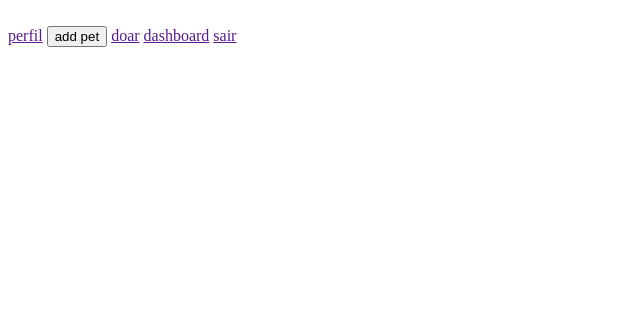
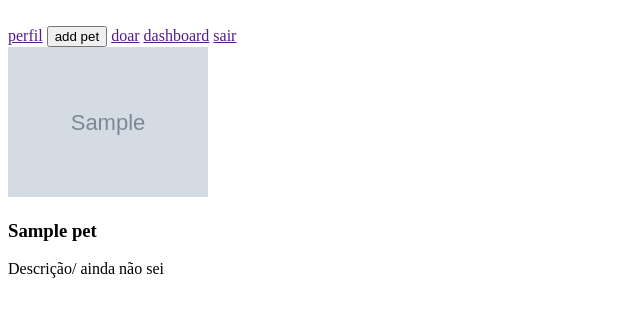
Before and after one commit to AngelaSther/petsProject, a Flask app: page /tutor in a window 1280 px wide. Shown: the top 317 px of the page, without its empty margins (0-640 px from the left). Run offline with Flask 3, Linux system fonts and the light colour scheme; the visitor is signed in with stand-in values (Sample User, id 1); tables that the repository leaves empty hold one stand-in row (values such as "Sample post"); grey boxes marked "Sample" are stand-in pictures.

Commit message:
pets na dashboard

```diff
--- a/app/controllers/tutor.py
+++ b/app/controllers/tutor.py
@@ -1,5 +1,7 @@
+import os, uuid
 from app import app, db
 from flask import render_template, redirect, url_for, request, session
+from werkzeug.utils import secure_filename
 
 from sqlalchemy.exc import IntegrityError
 from app.models.petsForms import registroPetMixin
@@ -12,15 +14,38 @@ def tutores():
 
   if registerPet.validate_on_submit():
     try:
-      pet = Pet(nome=registerPet.nome.data, especie=registerPet.especie.data, raca=registerPet.raca.data, sexo=registerPet.sexo.data, idade=registerPet.idade.data, foto=None, id_tutor=tutorID)
+      arquivo = registerPet.foto.data
+      if arquivo:
+        nome_seguro = secure_filename(arquivo.filename)
+        ext = os.path.splitext(nome_seguro)[1]   # pega extensão
+        nome_unico = f"{uuid.uuid4().hex}{ext}"  # gera nome único
 
-      db.session.add(pet)
-      db.session.commit()
+        os.makedirs(app.config['UPLOAD_FOLDER'], exist_ok=True)
+        caminho = os.path.join(app.config['UPLOAD_FOLDER'], nome_unico)
+        arquivo.save(caminho)
 
-      return redirect(url_for('tutores'))
+        pet = Pet(nome=registerPet.nome.data, especie=registerPet.especie.data, raca=registerPet.raca.data, sexo=registerPet.sexo.data, idade=registerPet.idade.data, foto=nome_unico, id_tutor=tutorID)
+
+        db.session.add(pet)
+        db.session.commit()
+
+        return redirect(url_for('tutores'))
+      else:
+        pet = Pet(nome=registerPet.nome.data, especie=registerPet.especie.data, raca=registerPet.raca.data, sexo=registerPet.sexo.data, idade=registerPet.idade.data, foto=None, id_tutor=tutorID)
+
+        db.session.add(pet)
+        db.session.commit()
+
+        return redirect(url_for('tutores'))
 
     except IntegrityError as e:
       db.session.rollback()
       print(f'Erro no banco aqui ó, prestenção: {e}')
 
-  return render_template('tutores.html', registerPet=registerPet)
+    # INFO-PETS
+
+  # petInfo = Pet.query.filter(Pet.nome.isnot(None), Pet.foto.isnot(None)).all()
+  petInfo = Pet.query.filter(Pet.id_tutor==tutorID).all()
+  print(petInfo)
+
+  return render_template('tutores.html', registerPet=registerPet, petInfo=petInfo)
--- a/app/models/petsForms.py
+++ b/app/models/petsForms.py
@@ -7,7 +7,7 @@ class registroPetMixin(FlaskForm):
   nome = StringField("nome", validators=[DataRequired()])
   especie = StringField("especie", validators=[DataRequired()])
   raca = StringField("raca", validators=[DataRequired()])
-  sexo = StringField("sexo", validators=[DataRequired()])
+  sexo = SelectField("sexo", choices=[('', 'Sexo') ,('masculino', 'Masculino'), ('feminino', 'Feminino')], validators=[DataRequired()])
   idade = IntegerField("idade")
   foto = FileField("Foto")
 
--- a/app/models/table.py
+++ b/app/models/table.py
@@ -45,7 +45,7 @@ class Pet(db.Model):
     self.id_tutor = id_tutor
 
   def __repr__(self):
-    return "<Nome do pet: %r>" % self.nome_pet
+    return "<Nome do pet: %r>" % self.nome
 
 tipo_enum = ENUM(
   'ong', 'instituicao',
--- a/app/templates/tutores.html
+++ b/app/templates/tutores.html
@@ -23,7 +23,7 @@
   <!-- MODAL -->
 
   <div id="add-pet-modal" style="display: none;">
-    <form action="" method="post">
+    <form action="" method="post" enctype="multipart/form-data">
       {{ registerPet.csrf_token }}
 
       {{ registerPet.nome (placeholder='nome') }}
@@ -32,14 +32,32 @@
       {{ registerPet.sexo (placeholder='sexo') }}
       {{ registerPet.idade (placeholder='idade') }}
       <label for="">Foto</label>
-      {{ registerPet.foto (label='foto') }}
+      {{ registerPet.foto (placeholder='foto') }}
 
       <button id="add-pet-btn">submit</button>
     </form>
   </div>
 
   <section class="dashboard"></section>
-  <section class="noti-pet"></section>
+
+  <section class="noti-pet">
+    <div class="notificacoes"></div>
+
+    <div class="pet-info">
+      {% for pet in petInfo %}
+        {% if pet.foto %}
+          <img src="{{ url_for('static', filename='uploads/' + pet.foto) }}" alt="mini-foto-do-pet" id="pet-foto" style="height: 150px;">
+        {% else %}
+          <img src="{{ url_for('static', filename='uploads/default.png') }}" alt="mini-foto-do-pet" id="pet-foto" style="height: 150px;">
+        {% endif %}
+      <div>
+        <h3>{{ pet.nome }}</h3>
+        <p>Descrição/ ainda não sei</p>
+      </div>
+      <a href=""><img src="" alt=""></a>
+      </div>
+      {% endfor %}
+  </section>
 
   <script src="{{ url_for('static', filename='script.js') }}"></script>
 </body>
```
Also changed, not shown: app/static/uploads/590fabad9545447096bb2d1043ede5ed.png (added), app/static/uploads/aa3d5c12792b492caa61c8a559d2dd14.png (added), app/static/uploads/default.png (added), app/static/uploads/f9c543f64d224b9eab77de03738addbc.png (added).
